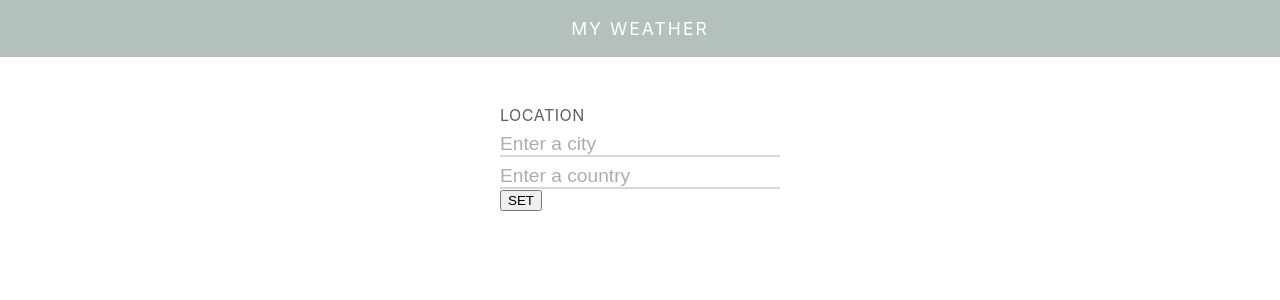
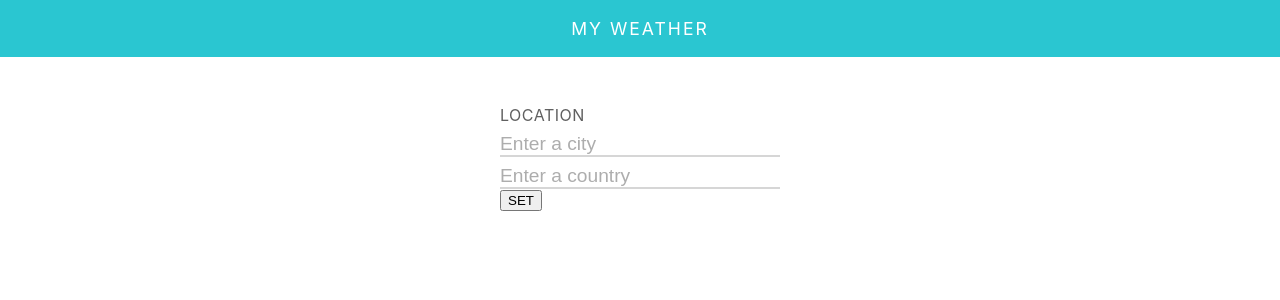
Before and after one commit to guanchen18/know-weather-react-app, a React (Create React App) app in the folder my-weather-app/: page / in a window 1280 px wide. Shown: the top 300 px of the page. Built offline with nearby package versions, Linux system fonts and the light colour scheme.

Commit message:
Modify Head background color

```diff
--- a/my-weather-app/src/components/Header/Header.module.css
+++ b/my-weather-app/src/components/Header/Header.module.css
@@ -3,7 +3,7 @@
     padding: .5rem 1.5rem;
     height: 100%;
     min-height: 2.5rem;
-    background: rgb(179, 192, 189);
+    background: rgb(42, 198, 209);
     display: flex;
     align-items: center;
     justify-content: flex-end;
```
